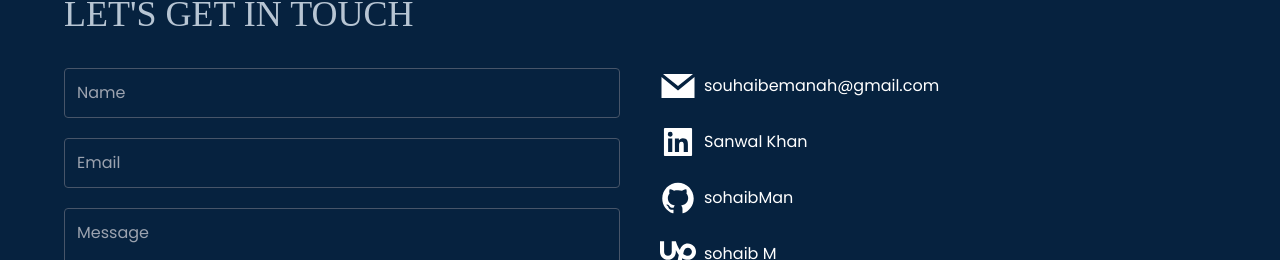
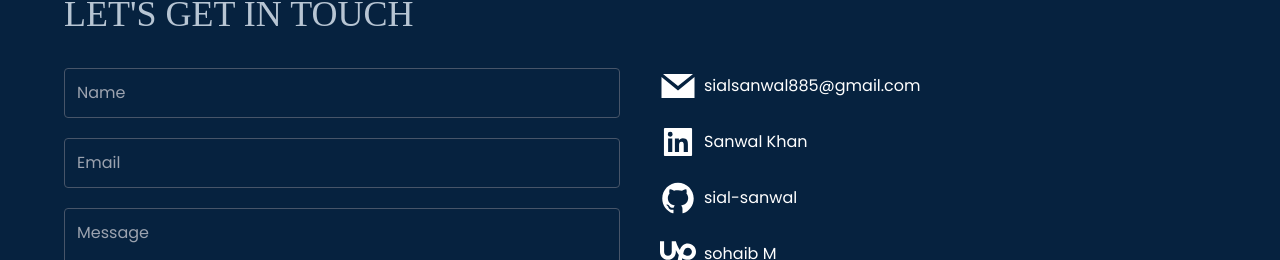
Before and after one commit to sial-sanwal/SanwalKhan-AI-Portfolio, a React (Vite) app: page / in a window 1280 px wide. Shown: the part 5897-6157 px from the top of the page. Built offline with nearby package versions, Linux system fonts and the light colour scheme; a web font is replaced by a local one.

Commit message:
add the github and email address

```diff
--- a/src/Content.js
+++ b/src/Content.js
@@ -70,11 +70,11 @@
 },];
 
 const social_media = [{
-    text: "souhaibemanah@gmail.com", icon: GrMail, link: "mailto:souhaibemanah@gmail.com",
+    text: "sialsanwal885@gmail.com", icon: GrMail, link: "mailto:sialsanwal885@gmail.com",
 }, {
     text: "Sanwal Khan", icon: AiFillLinkedin, link: "https://www.linkedin.com/in/sohaibmanah/",
 }, {
-    text: "sohaibMan", icon: AiFillGithub, link: "https://github.com/sohaibMan",
+    text: "sial-sanwal", icon: AiFillGithub, link: "https://github.com/sial-sanwal/",
 }, {
     text: "sohaib M", icon: SiUpwork, link: "https://www.upwork.com/freelancers/~010a44723a9108a1bc",
 }, {
```
